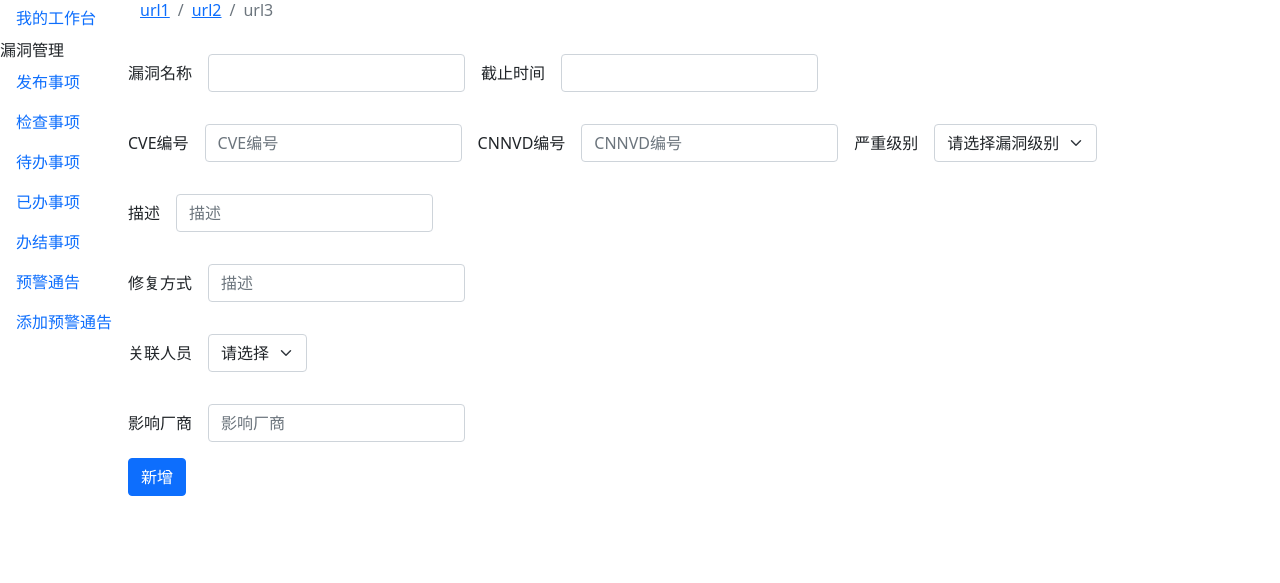
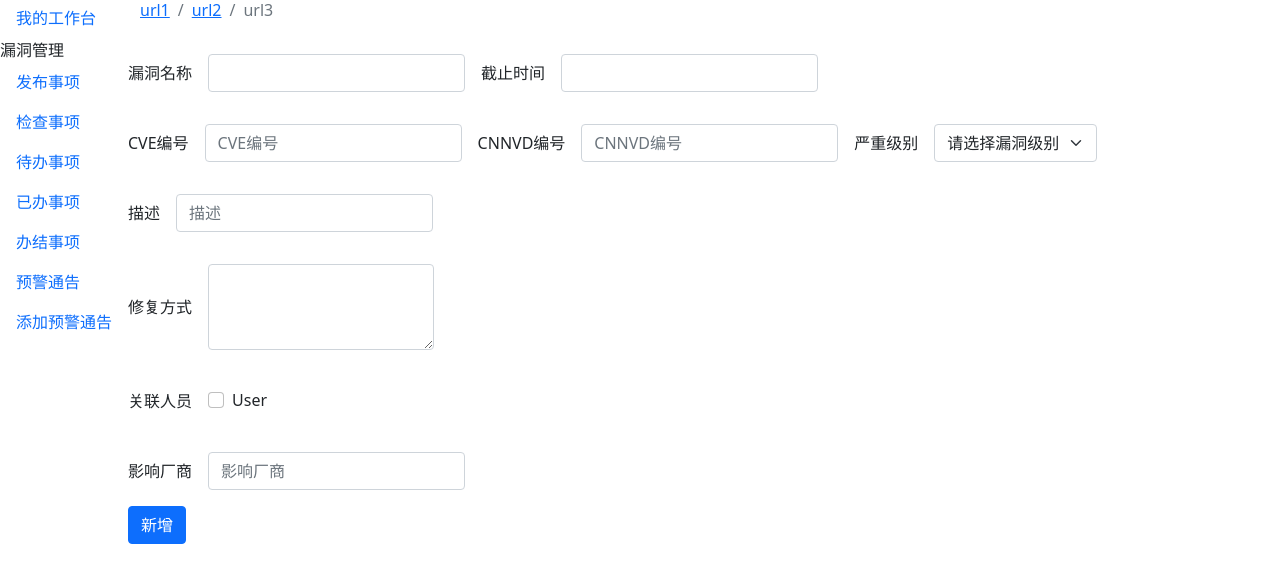
Before and after one commit to chry1988/wxse, a Django app: page /workbench/releasematters in a window 1280 px wide. Shown: the part 52-635 px from the top of the page. Run offline with Django 3.2, Linux system fonts and the light colour scheme; the visitor is signed in with stand-in values (Sample User, id 1); data comes from the database, SQL or seed files in the repository; some libraries are stand-ins or nearby versions.

Commit message:
20210528.1

```diff
--- a/templates/workBench/releaseMatters.html
+++ b/templates/workBench/releaseMatters.html
@@ -50,10 +50,10 @@
                 <input type="text" id="noticeNum" class="form-control">
             </div>
             <div class="col-auto">
-                <label for="noticeDate" class="col-form-label">截止时间</label>
+                <label for="deadline" class="col-form-label">截止时间</label>
             </div>
             <div class="col-auto">
-                <input type="text" class="form-control" id="noticeDate" placeholder="" required>
+                <input type="text" class="form-control" id="deadline" placeholder="">
             </div>
         </div>
 
@@ -95,7 +95,7 @@
                 <label for="noticeName" class="col-form-label">修复方式</label>
             </div>
             <div class="col-auto">
-                <input type="text" class="form-control" id="noticeName" placeholder="描述" required>
+                <textarea type="text" class="form-control" id="noticeName" rows="3"></textarea>
             </div>
 
         </div>
@@ -105,13 +105,14 @@
                 <label for="affectedVendor" class="col-form-label">关联人员</label>
             </div>
             <div class="col-auto">
-                <select class="form-select" aria-label="Default select example" id="noticeLevel">
-                    <option selected disabled value="">请选择</option>
                 {% for users in userList %}
-                        <option value="{{ users.id }}">{{ users.last_name }}</option>
+                    <div class="form-check">
+                        <input class="form-check-input" type="checkbox" value="{{ users.id }}" id="flexCheckChecked">
+                        <label class="form-check-label" for="flexCheckChecked">
+                            {{ users.last_name }}
+                        </label>
+                    </div>
                 {% endfor %}
-                </select>
-            </div>
             </div>
             <div class="row g-3 align-items-center">
                 <div class="col-auto">
@@ -122,23 +123,31 @@
                 </div>
             </div>
             <div class="col-auto">
-            <button id="warningNoticeAdd" class="btn btn-primary" type="submit">新增</button>
+                <button id="releaseMattersAdd" class="btn btn-primary" type="submit">新增</button>
             </div>
     </form>
 {% endblock %}
 {% block customerjs %}
     <script type="text/javascript">
         $(document).ready(function () {
-            $("td button").click(function () {
-                var tid = $(this).data("tid");
+            $('#deadline').datetimepicker({
+                forceParse: 0,
+                format: 'yyyy-mm-dd hh:mm:ss',
+                language: 'zh-CN',
+                pickTime: false,
+                initialDate: new Date(),
+                todayBtn: true,
+            });
+            $("#releaseMattersAdd").click(function () {
+
                 $("button[data-modify='actions']").attr('data-tid', tid);
                 var csrftoken = jQuery("[name=csrfmiddlewaretoken]").val();
                 data = {
+
                     tid: tid,
                 };
                 $.get("/workbench/finishmatters", data, function (result) {
                     var jsonarray = $.parseJSON(result);
-
                     var progressBarStatus = jsonarray['statusProgressValue'][0];
                     var progressBarWidth = jsonarray['statusProgressValue'][1];
                     var progressAriaValuenow = jsonarray['statusProgressValue'][2];
@@ -147,8 +156,6 @@
 
                 })
             });
-
-
         })
     </script>
 {% endblock %}
```
Lines whose indentation alone changed are shown as unchanged.
